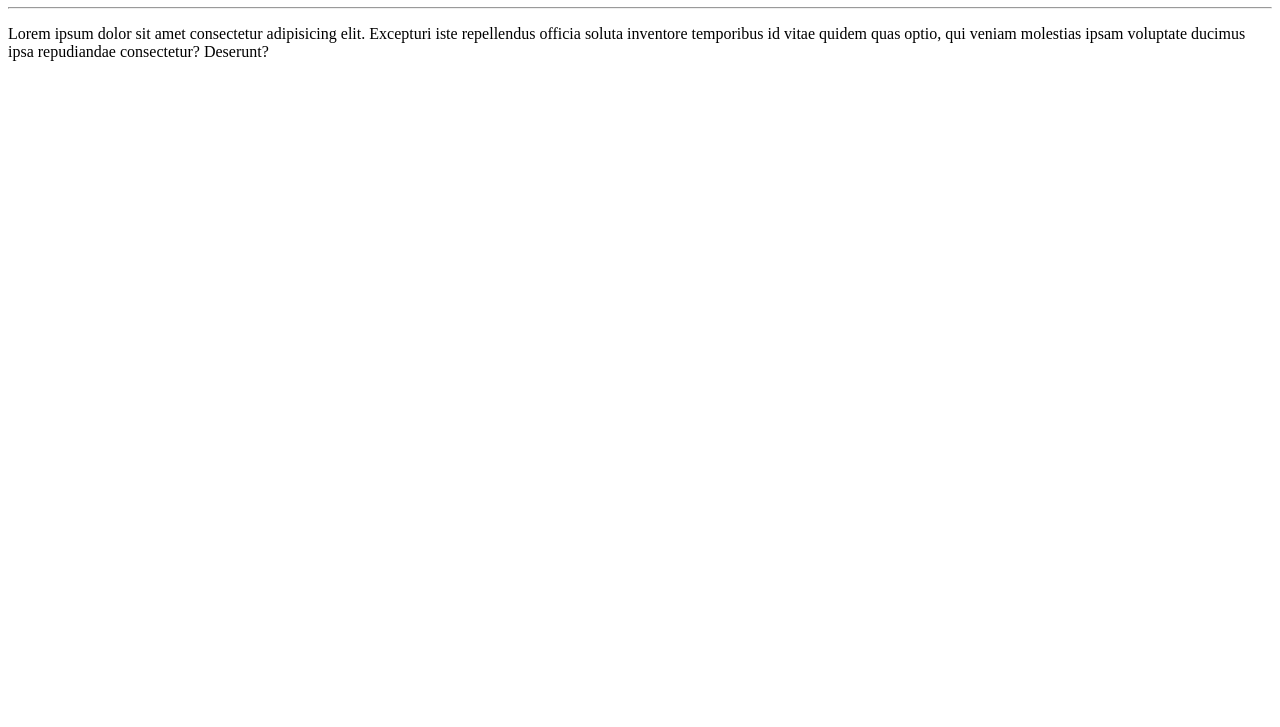
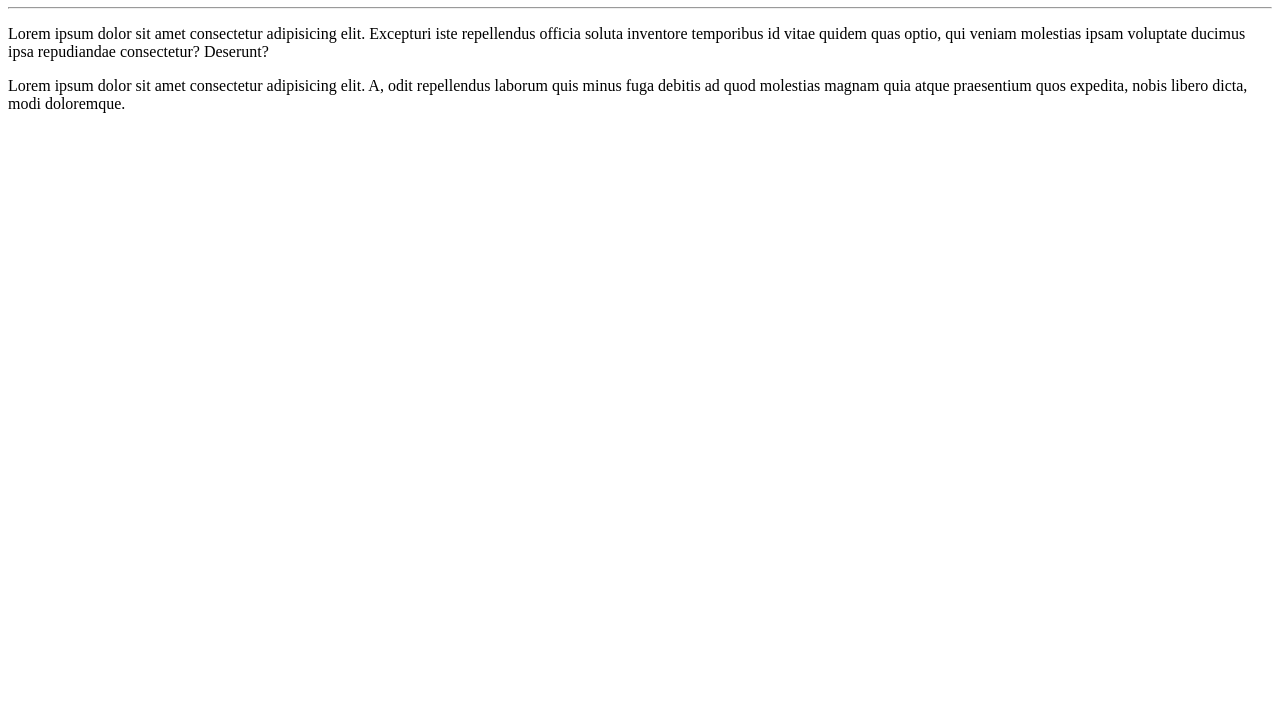
Before and after one commit to ewertonjsilva/curso_github, a plain HTML site: page site_exemplo/index.html in a window 1280 px wide. Shown: the part 73-800 px from the top of the page. Drawn offline with Linux system fonts and the light colour scheme.

Commit message:
Adicionei um paragrafo

```diff
--- a/site_exemplo/index.html
+++ b/site_exemplo/index.html
@@ -10,5 +10,6 @@
     <h1>Olá, mundo!</h1>
     <hr>
     <p>Lorem ipsum dolor sit amet consectetur adipisicing elit. Excepturi iste repellendus officia soluta inventore temporibus id vitae quidem quas optio, qui veniam molestias ipsam voluptate ducimus ipsa repudiandae consectetur? Deserunt?</p>
+    <p>Lorem ipsum dolor sit amet consectetur adipisicing elit. A, odit repellendus laborum quis minus fuga debitis ad quod molestias magnam quia atque praesentium quos expedita, nobis libero dicta, modi doloremque.</p>
 </body>
 </html>
```
